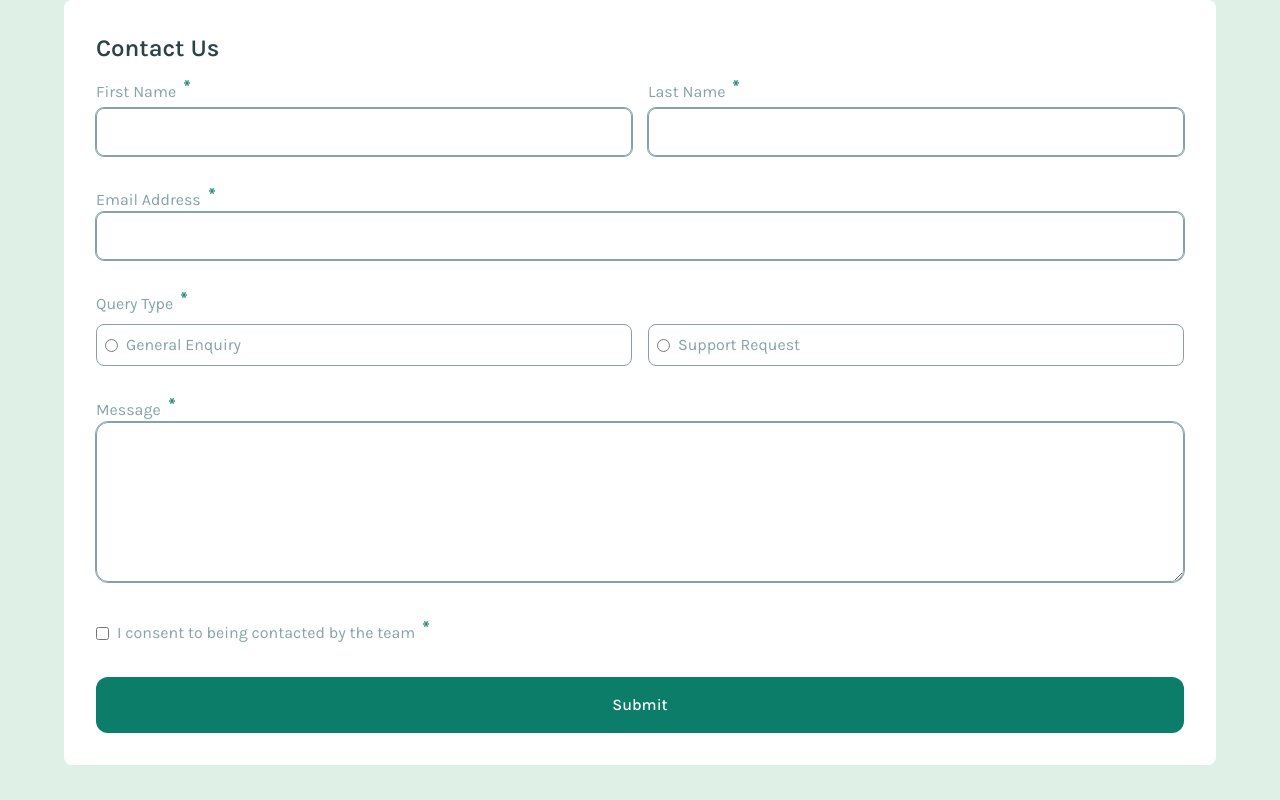
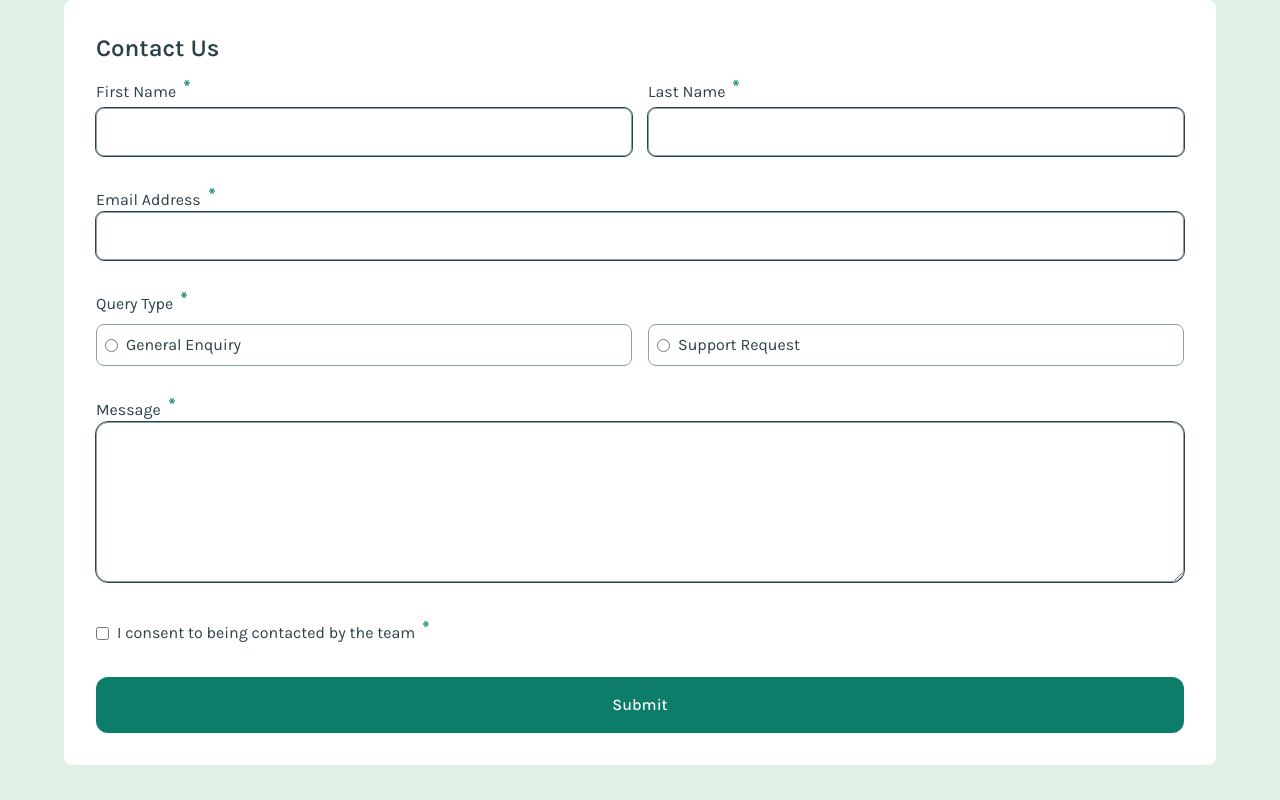
Before and after one commit to Farzane2630/FM-accessible-conract-form-tailwind, a website: page index.html in a window 1280 px wide. Drawn offline with Linux system fonts and the light colour scheme.

Commit message:
fix: accessibility issue/ color contrast

```diff
--- a/index.html
+++ b/index.html
@@ -18,7 +18,7 @@
       class="rounded-lg sm:min-w-[90%] max-w-[40em] p-8 grid gap-4 bg-white"
     >
       <h1 class="text-2xl font-semibold text-[#2b4246ff]">Contact Us</h1>
-      <form action="" class="grid gap-8 text-[#87a3a6ff]" novalidate>
+      <form action="" class="grid gap-8 text-[#2b4246ff]" novalidate>
         <div id="name_section" class="grid gap-4 sm:grid-cols-2">
           <fieldset class="grid gap-1">
             <label class="flex gap-2" for="first_name"
```
